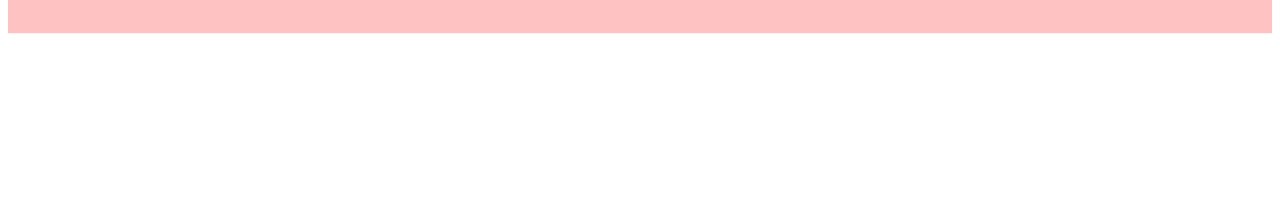
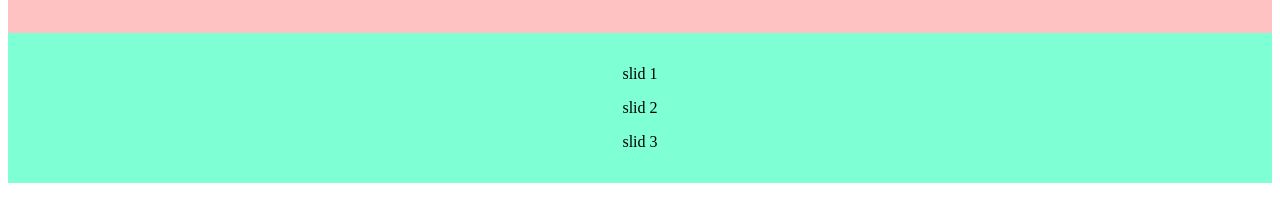
Before and after one commit to saeedd1994/firstJs, a plain HTML site: page index.html in a window 1280 px wide. Shown: the part 74-296 px from the top of the page. Drawn offline with Linux system fonts and the light colour scheme.

Commit message:
slider added

```diff
--- a/index.html
+++ b/index.html
@@ -13,6 +13,11 @@
     <header id="header">
         <h2>header</h2>
     </header>
+    <div class="slider">
+        <p>slid 1</p>
+        <p>slid 2</p>
+        <p>slid 3</p>
+    </div>
 </body>
 
 </html>
--- a/style.css
+++ b/style.css
@@ -1,5 +1,13 @@
-#header {
+#header,
+.slider {
     padding: 1em;
     text-align: center;
+}
+
+#header {
     background-color: rgb(255, 194, 194);
 }
+
+.slider {
+    background-color: aquamarine;
+}
```
